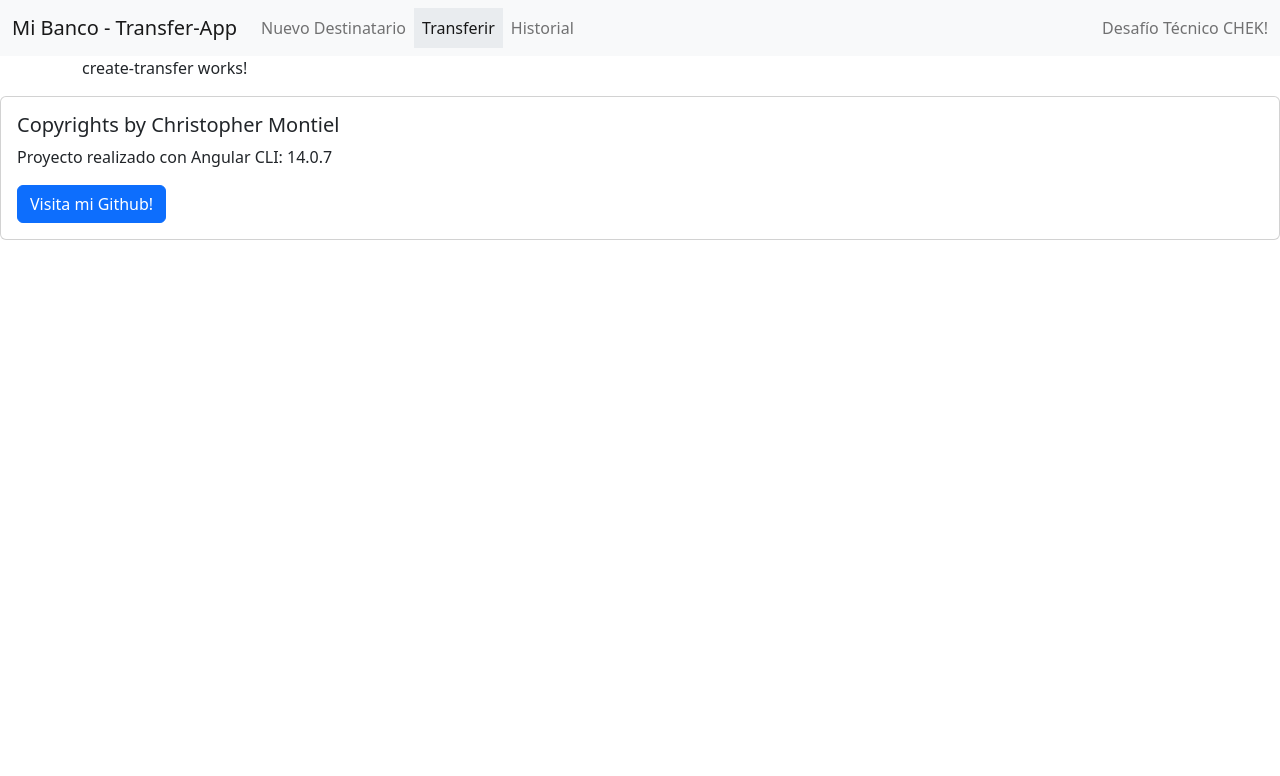
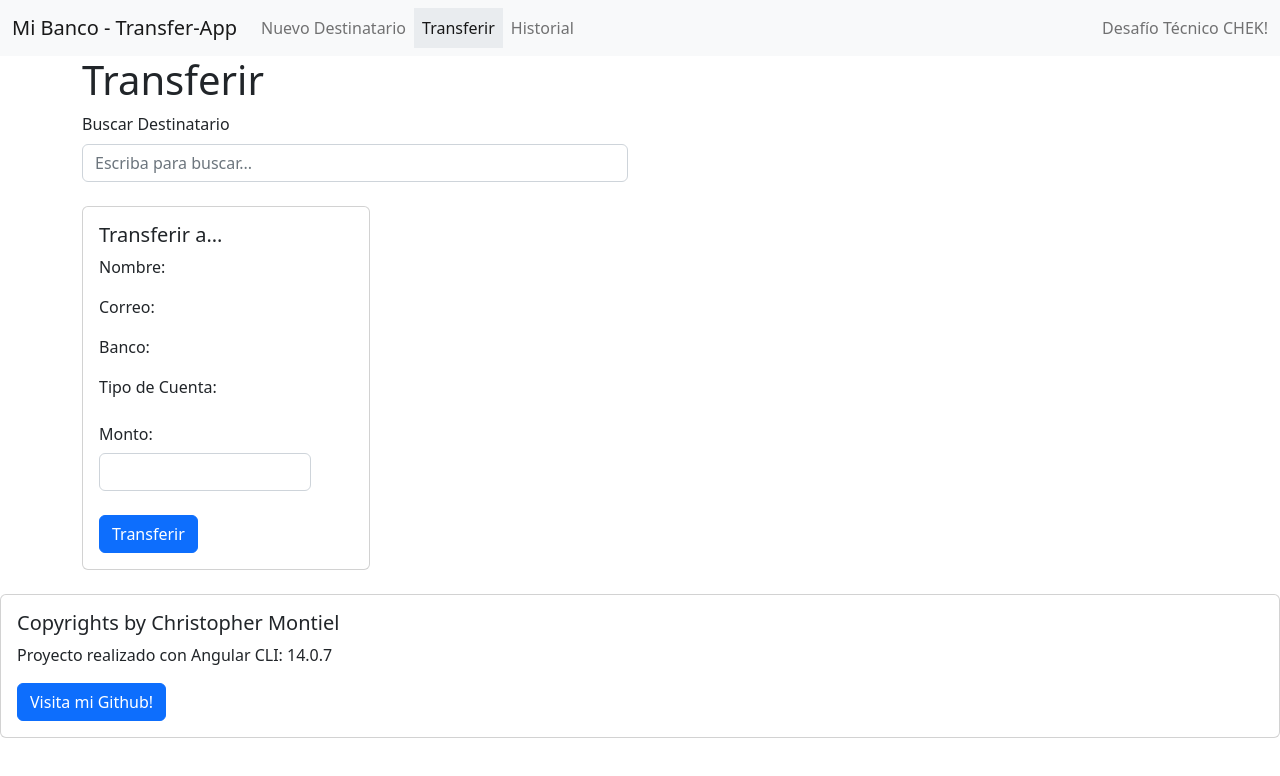
Before and after one commit to ChristopherMontiel/angular-transfer-app, an Angular app: page /transferir in a window 1280 px wide. Shown: the top 776 px of the page. Built offline with nearby package versions, Linux system fonts and the light colour scheme.

Commit message:
[ADD] Se genera componente html para realizar transferencias

```diff
--- a/src/app/components/create-transfer/create-transfer.component.html
+++ b/src/app/components/create-transfer/create-transfer.component.html
@@ -1 +1,43 @@
-<p>create-transfer works!</p>
+<h1>Transferir</h1>
+<!--
+    Buscar Destinatario
+    [                     ]
+    Detalle destinatario:
+    Nombre: [           ]
+    Correo: [           ]
+    Banco:  [           ]
+    Tipo de Cuenta: [           ]
+
+    [Transferir]
+-->
+<label for="recipientList" class="form-label">Buscar Destinatario</label>
+<input class="form-control" list="datalistOptions" id="recipientList" placeholder="Escriba para buscar...">
+<datalist id="datalistOptions">
+  <option value="Juan Perez">
+  <option value="Susan Calisto">
+  <option value="Frederick Soto">
+  <option value="Gustavo Montiel">
+  <option value="Carlos Cespedes">
+</datalist>
+<br>
+
+<div class="card" style="width: 18rem;">
+  <div class="card-body">
+    <h5 class="card-title">Transferir a...</h5>
+    <p class="card-text">Nombre: </p>
+    <p class="card-text">Correo: </p>
+    <p class="card-text">Banco: </p>
+    <p class="card-text">Tipo de Cuenta: </p>
+
+    <label for="amount" class="col-sm-3 col-form-label">Monto:  </label>
+    <div class="col-sm-10">
+      <input type="number" class="form-control" id="amount">
+    </div>
+
+    <br>
+
+    <a href="#" class="btn btn-primary">Transferir</a>
+
+  </div>
+</div>
+<br>
```
